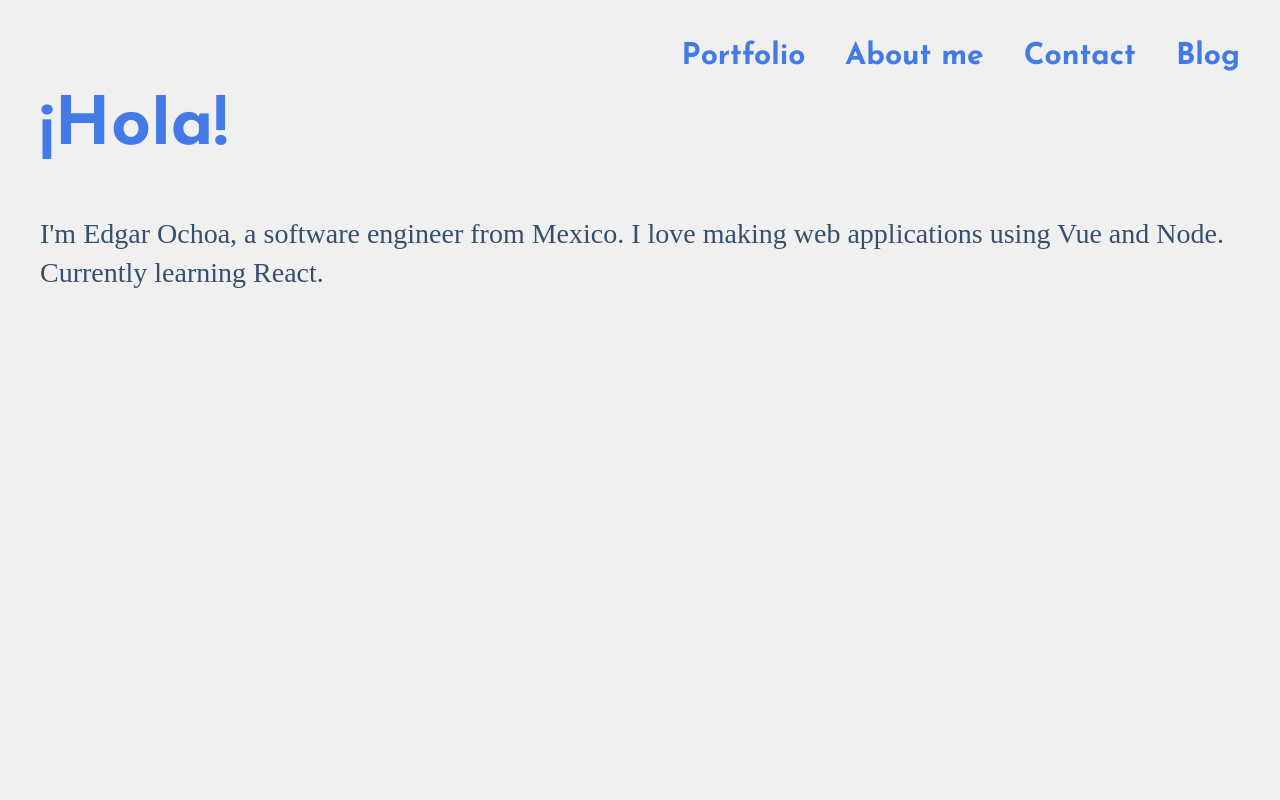
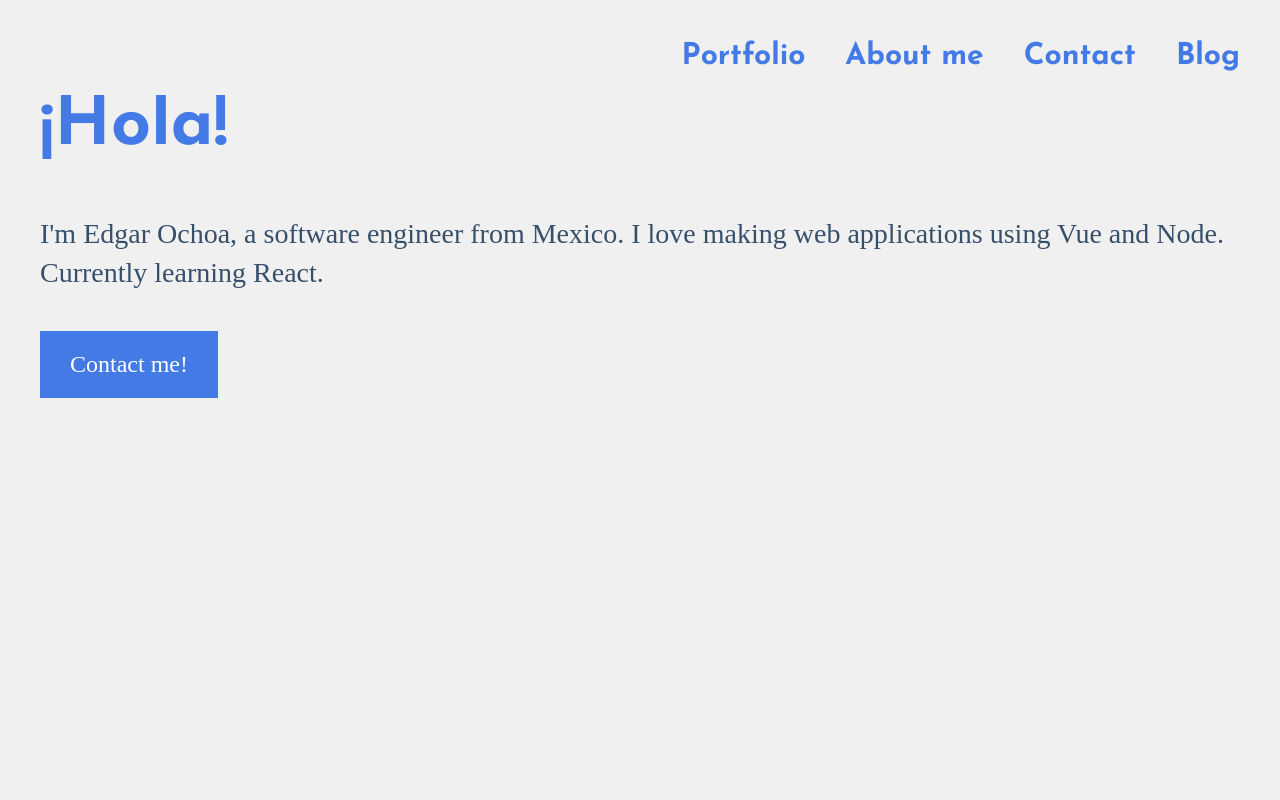
Before and after one commit to edgar8acas/portfolio, a React (Create React App) app: page / in a window 1280 px wide. Shown: the top 800 px of the page. Built offline with nearby package versions, Linux system fonts and the light colour scheme; a web font is replaced by a local one.

Commit message:
contact me button

```diff
--- a/src/scenes/Home/components/Landing/index.js
+++ b/src/scenes/Home/components/Landing/index.js
@@ -8,6 +8,7 @@ function Landing(props) {
         ¡Hola!
       </h1>
       {props.aboutMe}
+      <a href="#contact" className="contact-me-btn">Contact me!</a>
     </section>
   );
 }
--- a/src/scenes/Home/components/Landing/styles.css
+++ b/src/scenes/Home/components/Landing/styles.css
@@ -2,3 +2,18 @@
   font-size: clamp(3.5rem, 5vw, 5rem);
   color: var(--primaryColor);
 }
+
+.contact-me-btn {
+  border: none;
+  background-color: var(--primaryColor);
+  color: white;
+  padding: 1rem 1.5rem;
+  font-size: 1.2rem;
+  margin-top: 0.5rem;
+  display: inline-block;
+  font-weight: 100;
+}
+
+.contact-me-btn:hover {
+  background-color: var(--darkPrimary);
+}
```
